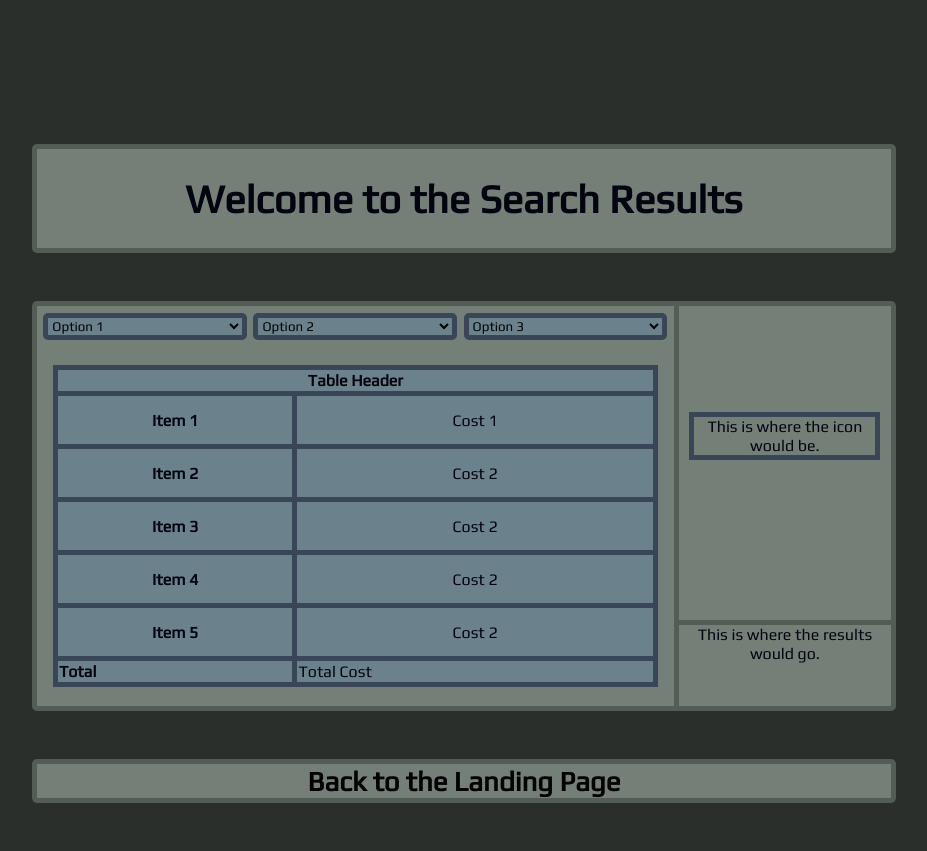
After one commit to CarterJWallace/csi3140project, a PHP site: page /SearchResults.html in a window 1280 px wide. The commit adds this page. Shown: the whole page, without its empty margins (176-1103 px from the left). Run offline with PHP 8.4, Linux system fonts and the light colour scheme.

Commit message:
Changed colour palette, put exact font type scales, included links to example pages. Created example pages.

```diff
--- /dev/null
+++ b/SearchResults.css
@@ -0,0 +1,158 @@
+@import url('https://fonts.googleapis.com/css?family=Play&display=swap');
+
+body{
+	font-family: 'Play', sans-serif;
+	font-size: 1em;
+	color: #02040F;
+	background-color: #2B2F2C;
+	max-width: 960px;
+	margin: 0 auto 0 auto;
+	width: 100%;
+}
+
+#header{
+	margin-top: 15%;
+	margin-left: 5%;
+	margin-right: 5%;
+	margin-bottom: 5%;
+	position: relative;
+	border: 5px solid #535C55;
+	border-radius: 5px;
+	background-color: #748077;
+}
+
+#body{
+	position: relative;
+	display: flex;
+	margin-top: 5%;
+	margin-bottom: 5%;
+	margin-right: 5%;
+	margin-left: 5%;
+	border: 5px solid #535C55;
+	border-radius: 5px;
+	background-color: #748077;
+	height: 400px;
+}
+
+#footer{
+	margin-top: 5%;
+	margin-left: 5%;
+	margin-right: 5%;
+	margin-bottom: 5%;
+	position: relative;
+	border: 5px solid #535C55;
+	border-radius: 5px;
+	background-color: #748077;
+	display: flex;
+	justify-content: center;
+}
+
+h1{
+	font-weight: bold;
+	font-size: 2.488em;
+	text-align: center;
+}
+
+.leftcolumn{
+	float: left;
+	width: 75%;
+	text-align: left;
+	display: flex;
+	flex-direction: column;
+	justify-content: center;
+}
+
+.options{
+	display: flex;
+	align-items: baseline;
+}
+
+.rightcolumn{
+	float: left;
+	width: 25%;
+	text-align: center;
+	border-left: 5px solid #535C55;
+}
+
+.frame {
+	border: 5px solid #394658;
+	margin-top: 50%;
+	margin-left: 5%;
+	margin-right: 5%;
+}
+
+.results {
+	border-top: 5px solid #535C55;
+	margin-top: 75%;
+}
+
+.landingbutton{
+	font-family: 'Play', sans-serif;
+	font-weight: bold;
+	font-size: 1.728em;
+	text-align: center;
+	background-color: #748077;
+	border: none;
+}
+
+.landingbutton:hover{
+	background-color: #535C55;
+}
+
+.option {
+	font-family: 'Play', sans-serif;
+	background-color: #6B818C;
+	border: 5px solid #394658;
+	border-radius: 5px;
+	flex-grow: 1;
+	margin-top: 1%;
+	margin-bottom: 1%;
+}
+
+.left {
+	margin-left: 1%;
+}
+
+.middle {
+	margin-left: 1%;
+	margin-right: 1%;
+}
+
+.right {
+	margin-right: 1%;
+}
+
+table {
+	background-color: #6B818C;
+	align-self: stretch;
+	overflow-x: auto;
+	overflow-y: auto;
+	flex-grow: 1;
+	align-self: center;
+	border: 5px solid #394658;
+	border-collapse: collapse;
+	width: 95%;
+	height: 80%;
+	margin-top: 3%;
+	margin-bottom: 3%;
+}
+
+tfoot {
+	border-top: 5px solid #394658;
+}
+
+thead, tr {
+	border-bottom: 5px solid #394658;
+}
+
+td {
+	border-right: 5px solid #394658;
+}
+
+tbody{
+	text-align: center;
+}
+
+.rowStart{
+	font-weight: bold;
+}
--- /dev/null
+++ b/SearchResults.html
@@ -0,0 +1,88 @@
+<html>
+	<head>
+		<meta charset="utf-8">
+		<title> Search Results </title>
+		<link type = "text/css" rel = "stylesheet" href = "SearchResults.css">
+	</head>
+	<body>
+		<div id = "Header">
+			<h1>Welcome to the Search Results</h1>
+		</div>
+		<div id = "Body">
+			<div class = "LeftColumn">
+				<div class = "Options">
+					<select name = "Option 1" class = "option left">
+						<option selected disabled>Option 1</option>
+						<option value = "1.1">1.1</option>
+						<option value = "1.2">1.2</option>
+						<option value = "1.3">1.3</option>
+						<option value = "1.4">1.4</option>
+						<option value = "1.5">1.5</option>
+					</select>
+					<select name = "Option 2" class = "option middle">
+						<option selected disabled>Option 2</option>
+						<option value = "2.1">2.1</option>
+						<option value = "2.2">2.2</option>
+						<option value = "2.3">2.3</option>
+						<option value = "2.4">2.4</option>
+						<option value = "2.5">2.5</option>
+					</select>
+					<select name = "Option 3" class = "option right">
+						<option selected disabled>Option 3</option>
+						<option value = "3.1">3.1</option>
+						<option value = "3.2">3.2</option>
+						<option value = "3.3">3.3</option>
+						<option value = "3.4">3.4</option>
+						<option value = "3.5">3.5</option>
+					</select>
+				</div>
+				<table>
+					<thead>
+						<tr>
+							<th colspan="2"> Table Header </th>
+						</tr>
+					</thead>
+					<tbody>
+						<tr>
+							<td><div class="rowstart"> Item 1 </div></td>
+							<td> Cost 1 </td>
+						</tr>
+						<tr>
+							<td><div class="rowstart"> Item 2 </div></td>
+							<td> Cost 2 </td>
+						</tr>
+						<tr>
+							<td><div class="rowstart"> Item 3 </div></td>
+							<td> Cost 2 </td>
+						</tr>
+						<tr>
+							<td><div class="rowstart"> Item 4 </div></td>
+							<td> Cost 2 </td>
+						</tr>
+						<tr>
+							<td><div class="rowstart"> Item 5 </div></td>
+							<td> Cost 2 </td>
+						</tr>
+					</tbody>
+					<tfoot>
+						<tr>
+							<td><b> Total </b></td>
+							<td> Total Cost </td>
+						</tr>
+					</tfoot>
+				</table>
+			</div>
+			<div class = "RightColumn">
+				<div class = "frame">
+					This is where the icon would be.
+				</div>
+				<div class = "results">
+					This is where the results would go.
+				</div>
+			</div>
+		</div>
+		<div id = "Footer">
+			<button type ="button" id = "landingbutton" class = "landingButton" onclick="window.location.href = 'LandingPage.html';">Back to the Landing Page</button>
+		</div>
+	</body>
+</html>
```
Also changed, not shown: Directory.css (added, +133 -0 lines), Directory.html (added, +36 -0 lines), LandingPage.css (+29 -8 lines), LandingPage.html (+5 -5 lines), README.md.
